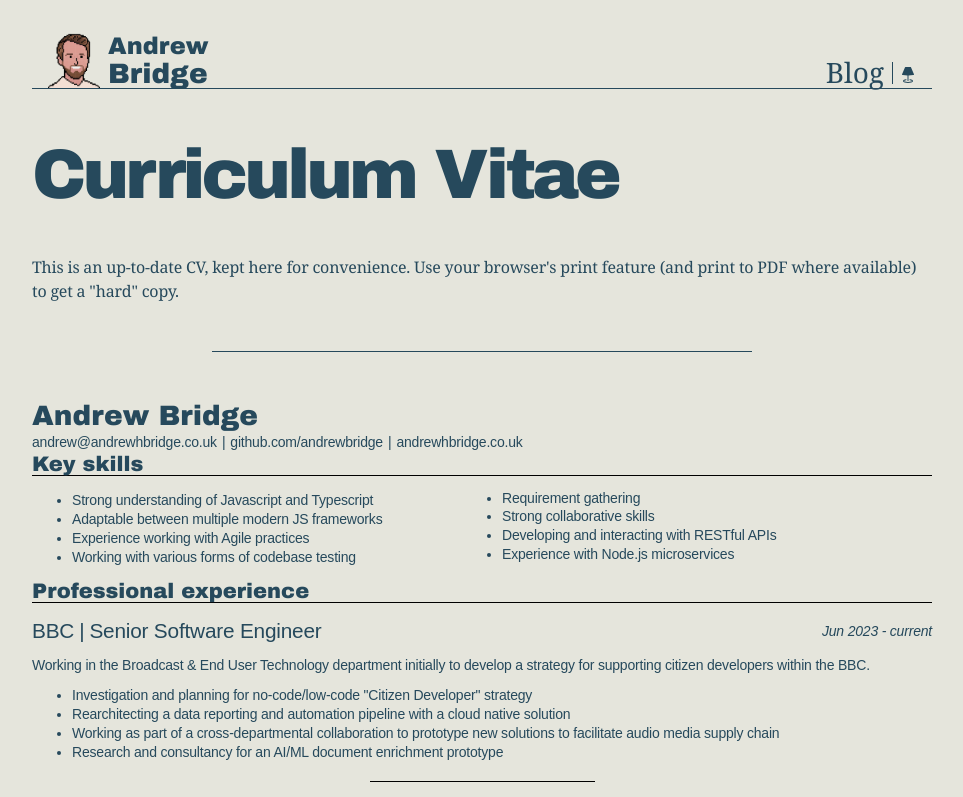
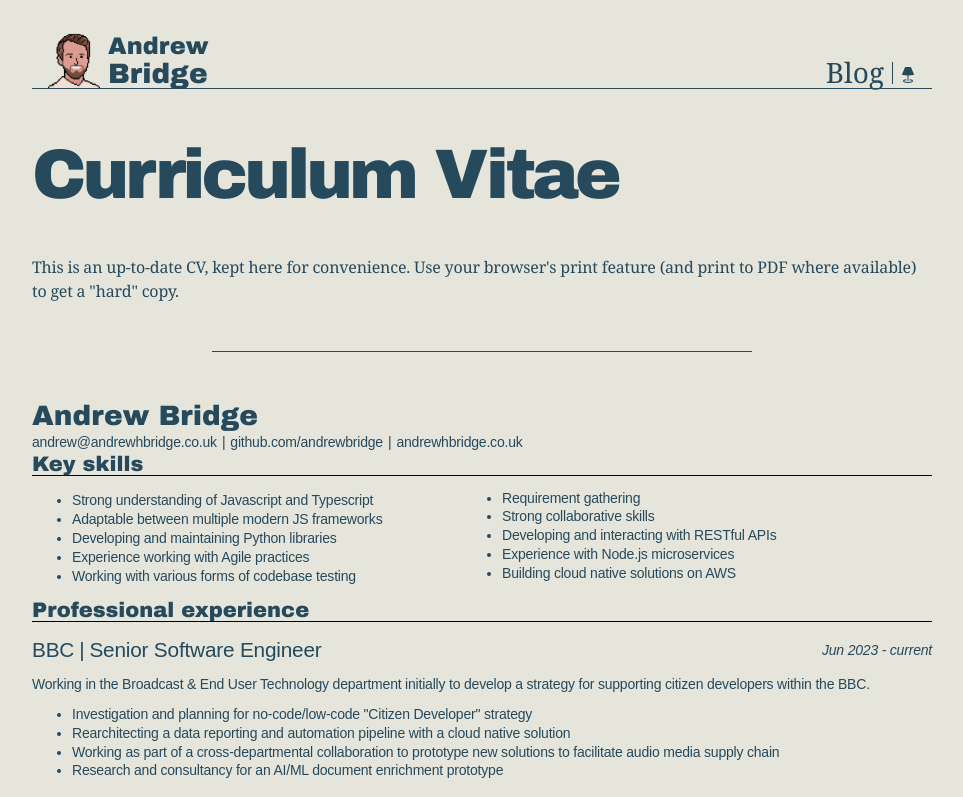
Before and after one commit to andrewbridge/andrewhbridge.co.uk, a SvelteKit app: page /about/cv in a window 1280 px wide. Shown: the top 797 px of the page, without its empty margins (158-1121 px from the left). Built offline with nearby package versions, Linux system fonts and the light colour scheme.

Commit message:
feat: update key skills on CV

```diff
--- a/src/routes/about/cv/+page.svelte
+++ b/src/routes/about/cv/+page.svelte
@@ -149,12 +149,14 @@
   <ul class="two-column">
     <li>Strong understanding of Javascript and Typescript</li>
     <li>Adaptable between multiple modern JS frameworks</li>
+    <li>Developing and maintaining Python libraries</li>
     <li>Experience working with Agile practices</li>
     <li>Working with various forms of codebase testing</li>
     <li>Requirement gathering</li>
     <li>Strong collaborative skills</li>
     <li>Developing and interacting with RESTful APIs</li>
     <li>Experience with Node.js microservices</li>
+    <li>Building cloud native solutions on AWS</li>
   </ul>
 </section>
 <section>
```
